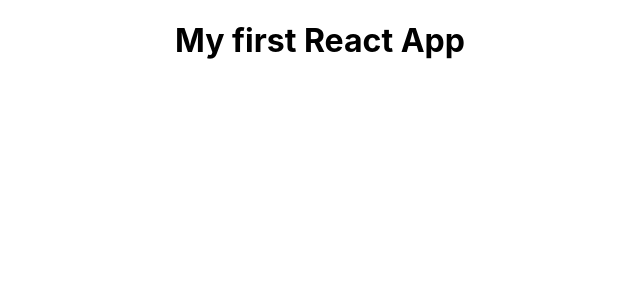
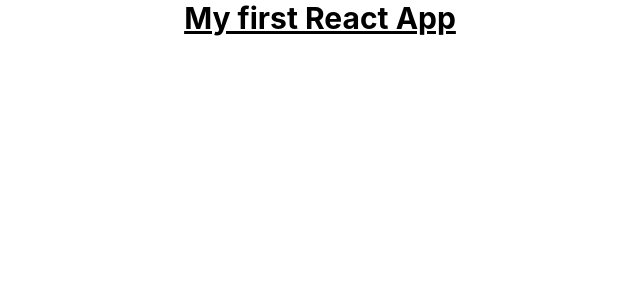
Before and after one commit to Martin-HZK/VTE_System, a React (Create React App) app in the folder frontend/: page / in a window 1280 px wide. Shown: the top 300 px of the page, without its empty margins (320-960 px from the left). Built offline with nearby package versions, Linux system fonts and the light colour scheme.

Commit message:
Integrate tailwind CSS

```diff
--- a/frontend/package.json
+++ b/frontend/package.json
@@ -32,5 +32,10 @@
       "last 1 firefox version",
       "last 1 safari version"
     ]
+  },
+  "devDependencies": {
+    "autoprefixer": "^10.4.19",
+    "postcss": "^8.4.38",
+    "tailwindcss": "^3.4.4"
   }
 }
--- a/frontend/src/App.js
+++ b/frontend/src/App.js
@@ -19,7 +19,7 @@
         </a>
       </header> */}
       <div>
-        <h1>My first React App</h1>
+        <h1 className='text-3xl font-bold underline'>My first React App</h1>
       </div>
 
     </div>
--- a/frontend/src/index.css
+++ b/frontend/src/index.css
@@ -1,3 +1,6 @@
+@tailwind base;
+@tailwind components;
+@tailwind utilities;
 body {
   margin: 0;
   font-family: -apple-system, BlinkMacSystemFont, 'Segoe UI', 'Roboto', 'Oxygen',
--- /dev/null
+++ b/frontend/tailwind.config.js
@@ -0,0 +1,10 @@
+/** @type {import('tailwindcss').Config} */
+module.exports = {
+  content: [
+    "./src/**/*.{js,jsx,ts,tsx}",
+  ],
+  theme: {
+    extend: {},
+  },
+  plugins: [],
+}
```
Also changed, not shown: 1 other file (tests, documents, lock files or other folders).
